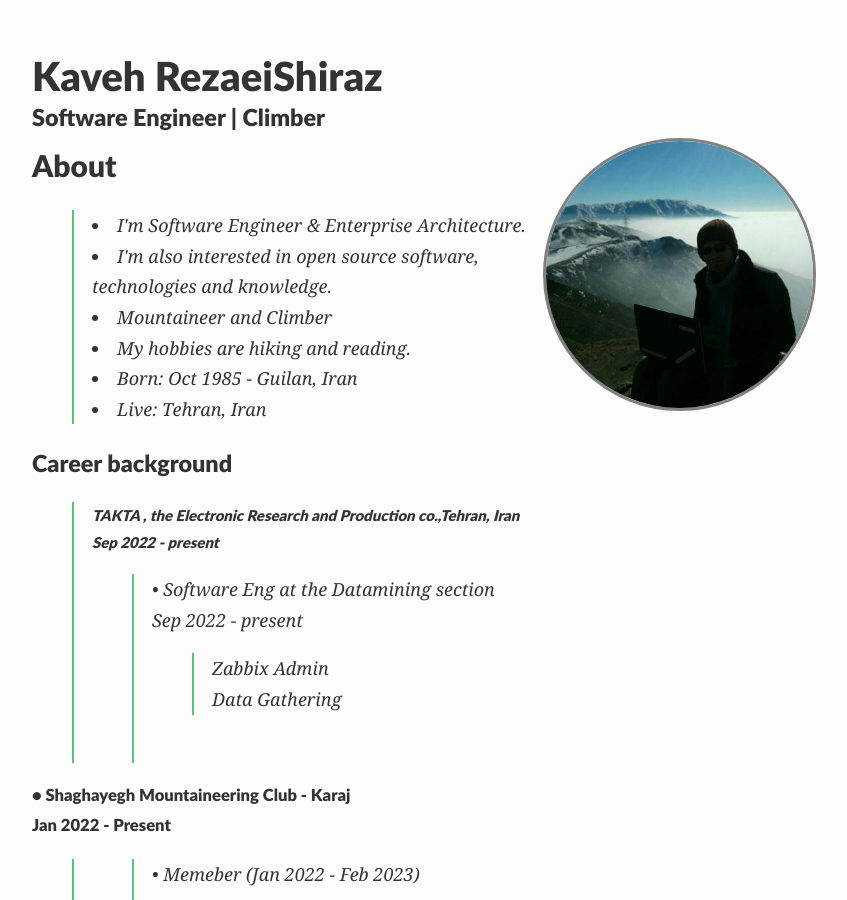
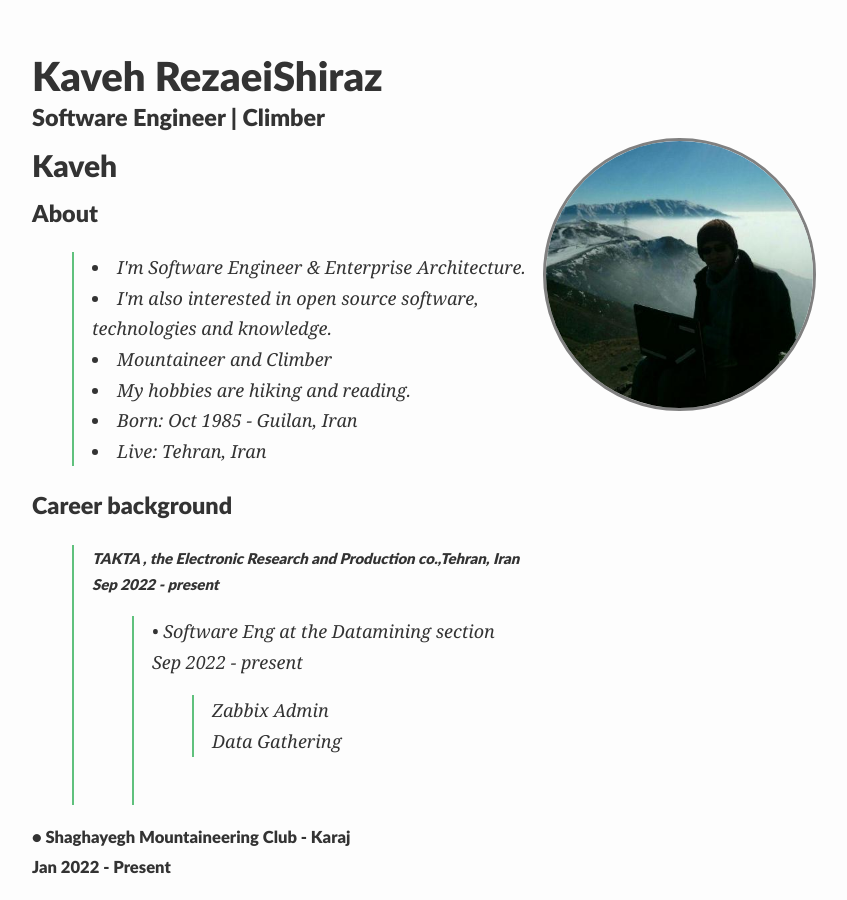
Before and after one commit to KavehRS/website, a Jekyll site: the page built from index.md, in a window 1280 px wide and 900 px high. Shown: the whole window, without its empty margins (208-1055 px from the left). Built offline with Jekyll 4.4.1, drawn with Linux system fonts in a browser that asks for light colours; nearby versions of some CDN libraries; our own code applies the rules of GitHub Pages for plain Markdown files.

Commit message:
Update index.md

```diff
--- a/index.md
+++ b/index.md
@@ -6,8 +6,11 @@ profile:
   image: kavehrs.jpg
 published: true
 ---
-## About
+
+##  Kaveh
+### About
 <blockquote>
+
  <li> I'm Software Engineer & Enterprise Architecture.</li>
  <li> I'm also interested in open source software, technologies and knowledge. </li>
  <li> Mountaineer and Climber </li>
```
